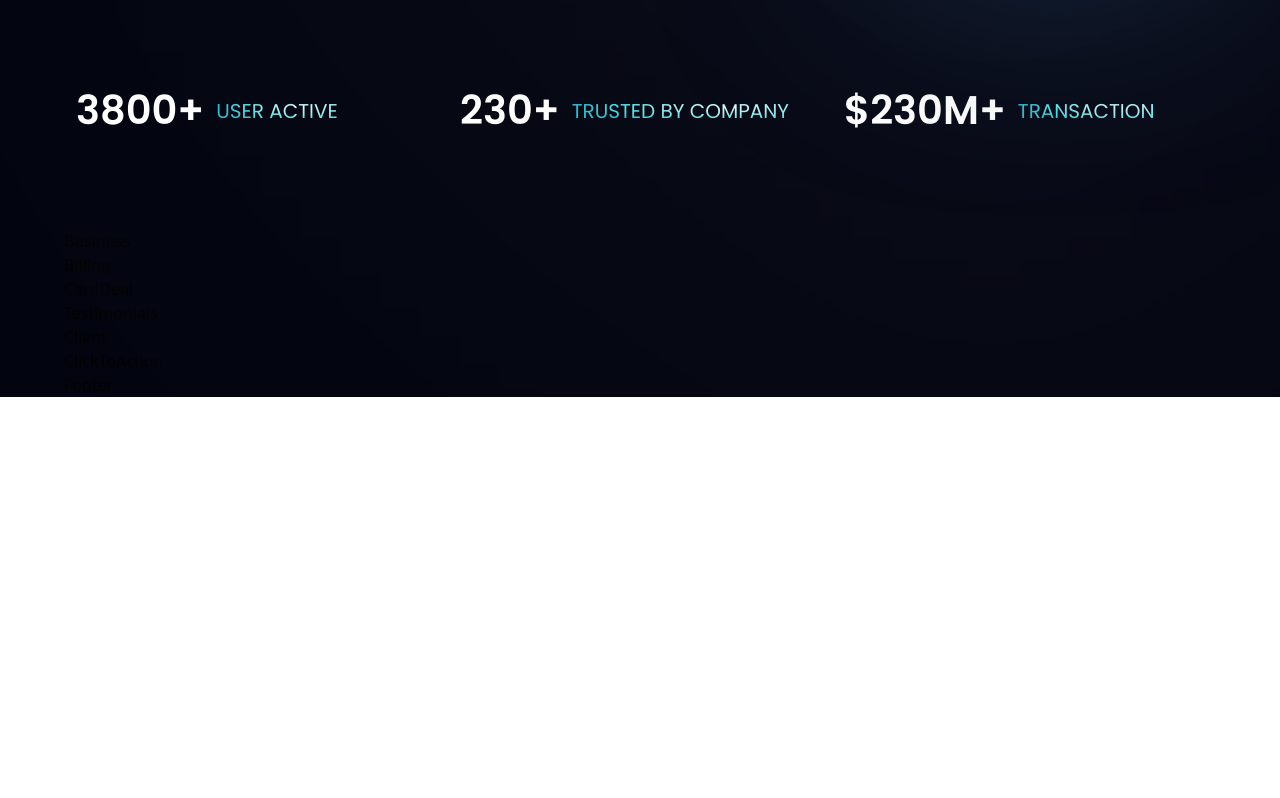
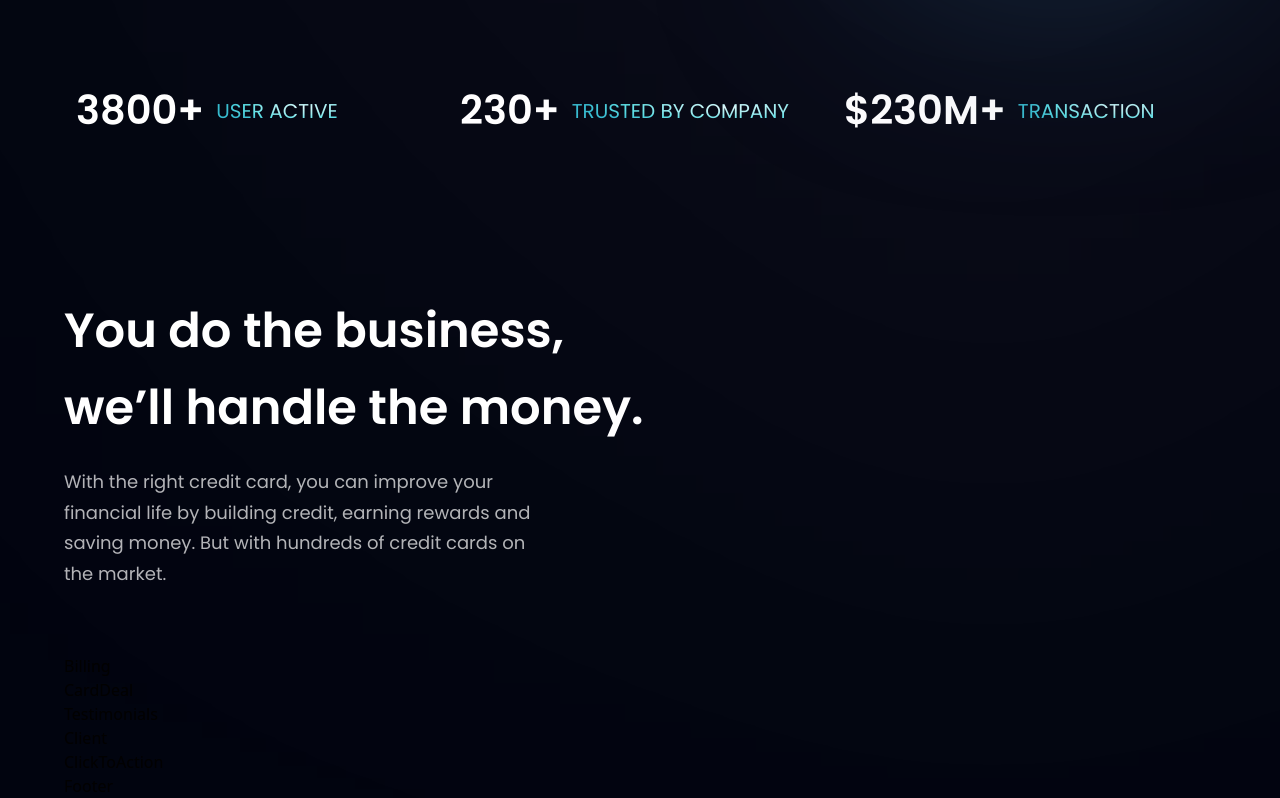
Before and after one commit to sosman32/Bank_App, a React (Vite) app in the folder my_bank_app/: page / in a window 1280 px wide. Shown: the part 716-1514 px from the top of the page. Before the commit the page ends 1113 px from the top, so only its background shows below. Built offline with nearby package versions, Linux system fonts and the light colour scheme.

Commit message:
Business file: added text, next is the button and icons

```diff
--- a/my_bank_app/src/components/Business.jsx
+++ b/my_bank_app/src/components/Business.jsx
@@ -1,9 +1,19 @@
-import React from 'react'
+import { features } from '../constants';
+import styles, { layout } from '../style';
+import Button from './Button';
 
 const Business = () => {
   return (
-    <div>Business</div>
-  )
+    <section id="features" className={layout.section}>
+      <div className={layout.sectionInfo}>
+        <h2 className={styles.heading2}>You do the business,<br className="sm:block hidden" /> we’ll handle the money.</h2>
+        <p className={`${styles.paragraph} max-w-[470px] mt-5`}>
+          With the right credit card, you can improve your financial life by
+          building credit, earning rewards and saving money. But with hundreds
+          of credit cards on the market.</p>
+      </div>
+    </section>
+  );
 }
 
 export default Business
```
